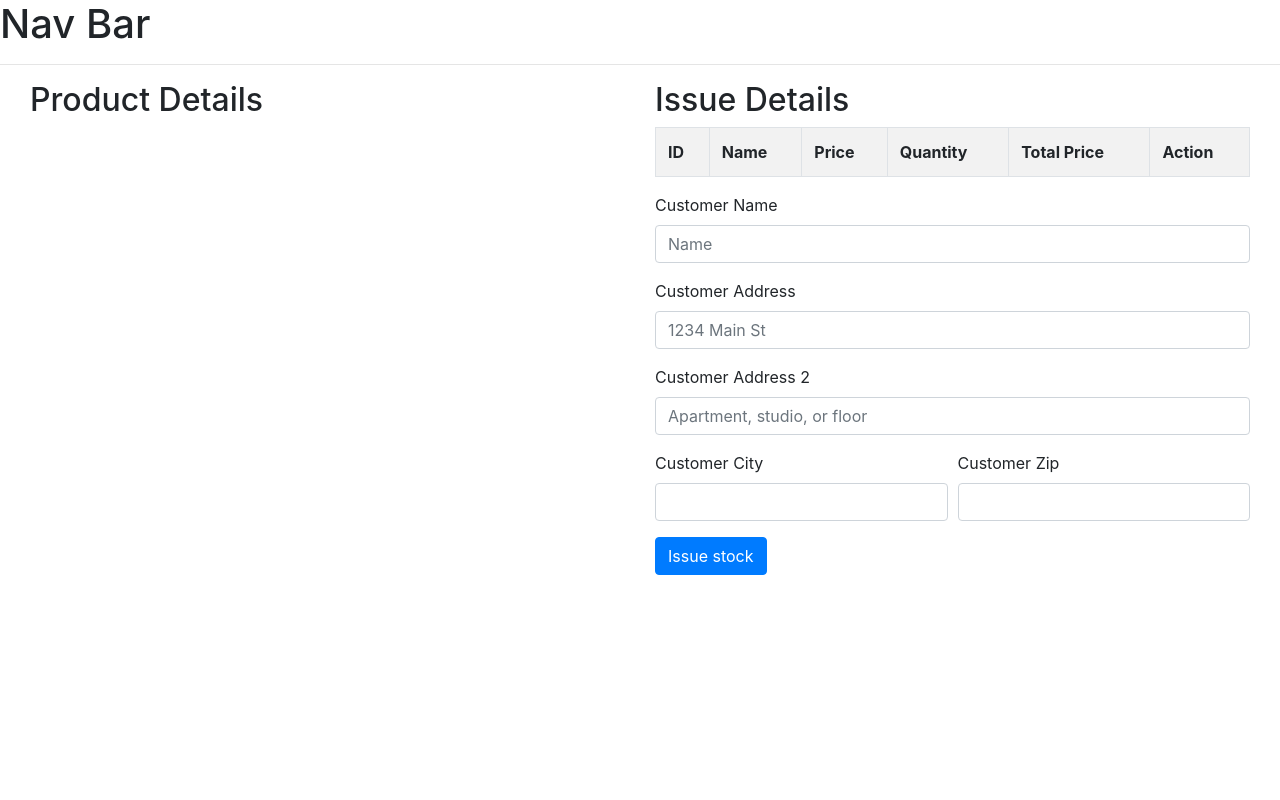
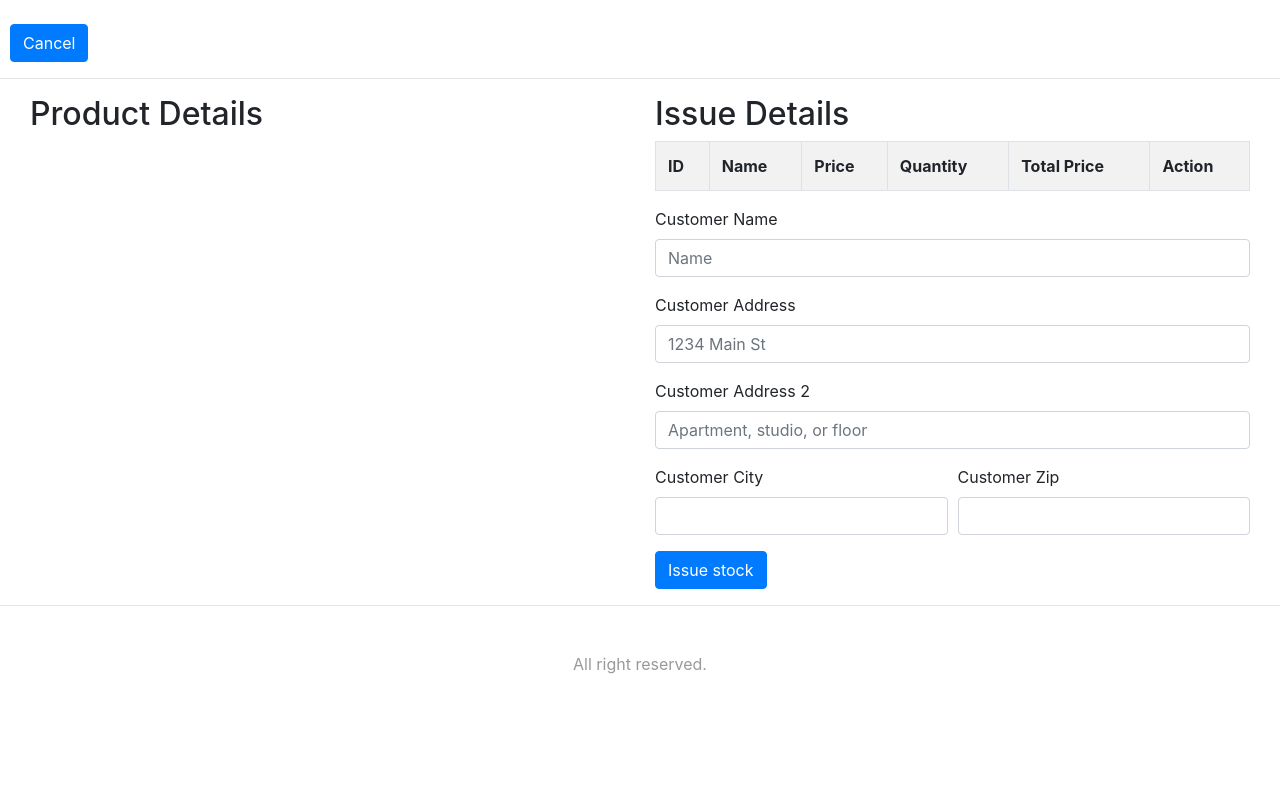
Before and after one commit to BhanukaC/Inventory-Management-System, a PHP site: page /issue-stock.php in a window 1280 px wide. Run offline with PHP 8.4, Linux system fonts and the light colour scheme; data that the repository does not hold is empty.

Commit message:
Adde button and footer for receive stock and issue stock

```diff
--- a/issue-stock.php
+++ b/issue-stock.php
@@ -93,7 +93,8 @@ if (isset($_POST['issue_stock'])) {
 
 </head>
 <body>
-<h1>Nav Bar</h1>
+    <br>
+<a href="manage-products.php"><button type="button" class="btn btn-primary" style="margin-left :10px;">Cancel</button></a>
 <hr>
 <div class="container-fluid">
     <div class="col-md-12">
@@ -223,5 +224,13 @@ if (isset($_POST['issue_stock'])) {
 
     </div>
 </div>
+<hr>
+<?php include('include/footer.php'); ?>
+<style>
+    .footer {
+    color: #999;
+    padding: 30px 0 60px;
+}
+</style>
 </body>
 </html>
```
Also changed, not shown: receive-stock.php (+10 -1 lines).
